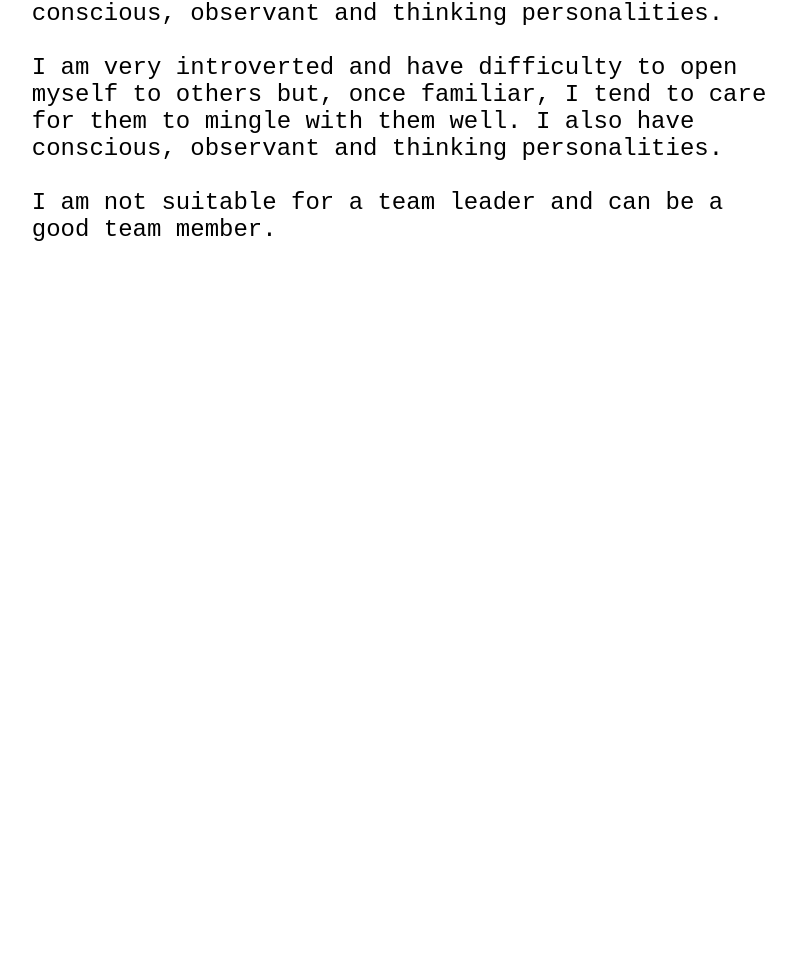
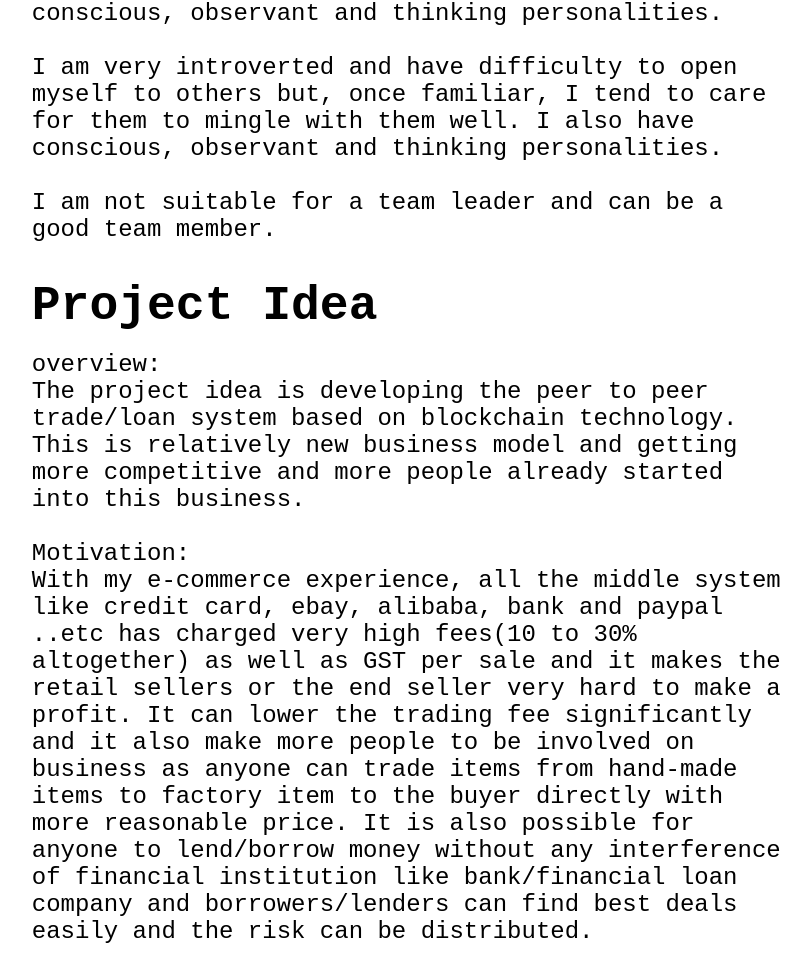
Before and after one commit to s3756411/S3756411.github.io, a plain HTML site: page index.html in a window 1280 px wide. Shown: the part 2303-3260 px from the top of the page, without its empty margins (229-1040 px from the left). Before the commit the page ends 2590 px from the top, so only its background shows below. Drawn offline with Linux system fonts and the light colour scheme.

Commit message:
Update index.html

```diff
--- a/index.html
+++ b/index.html
@@ -71,6 +71,41 @@ I am very introverted and have difficulty to open myself to others but, once fam
 
 </FONT><BR><br><br>
 
+	    	<FONT face="Courier New" color=black size=7><b>Project Idea</B></FONT><BR><br>
+
+	    <FONT face="Courier New" COLOR=black  size=5>
+			overview:<br>
+			The project idea is developing the peer to peer trade/loan system based on blockchain technology.
+		    This is relatively new business model and getting more competitive and more people already started into this business.<br><br>
+
+		    Motivation:<br> With my e-commerce experience, all the middle system like credit card,
+		    ebay, alibaba, bank and paypal ..etc has charged very high fees(10 to 30% altogether) as well as GST per sale
+		    and it makes the retail sellers or the end seller very hard to make a profit.
+		    It can lower the trading fee significantly and it also make more people to be involved on business as anyone
+		    can trade items from hand-made items to factory item to the buyer directly with more reasonable price.
+		    It is also possible for anyone to lend/borrow money without any interference of financial institution
+		    like bank/financial loan company and borrowers/lenders can find best deals easily and the risk can be distributed.<br><br>
+
+		    Tools and technologies:<br>
+			To develop this system, finding the proper blockchain platform is essential as it will cost less and to develop
+		    this app, c# (or java) HTML, CSS and java script are also necessary. As a beginner of IT student.
+		    I am not sure what more tools and technologies are necessary. <br><br>
+
+		    Skills Required:<br>
+			To develop the system, the professional skills to understand the algorithm of blockchain are essential.
+		    The social media experts for sales, graphic designer, skilled programmers are also essential.<br><br>
+
+		    Outcome:<br>
+			More people can sell products/property/buildings/service direct to the consumers without any intervention of bank,
+		    middlemen or financial institution and both parties can save money. Some investor can buy just a faction of an investment
+		    property with small money and do not have to worry about co-ownership of the property as each investor trade the fraction independently.
+		    Also, home buyers/borrowers can get mortgage/loan directly from lenders worldwide.
+
+
+</FONT><BR><br><br>
+
+
+
 	</TD>
     <TD width="20%" ></td>
 
```
